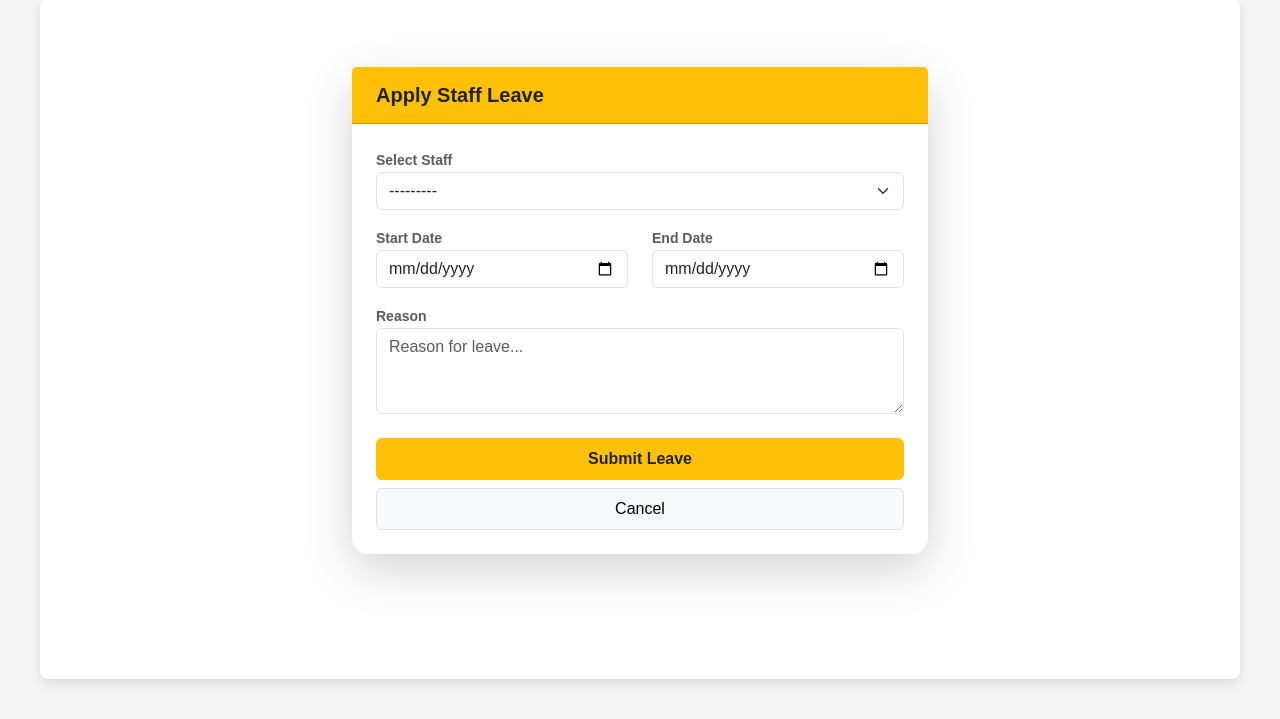
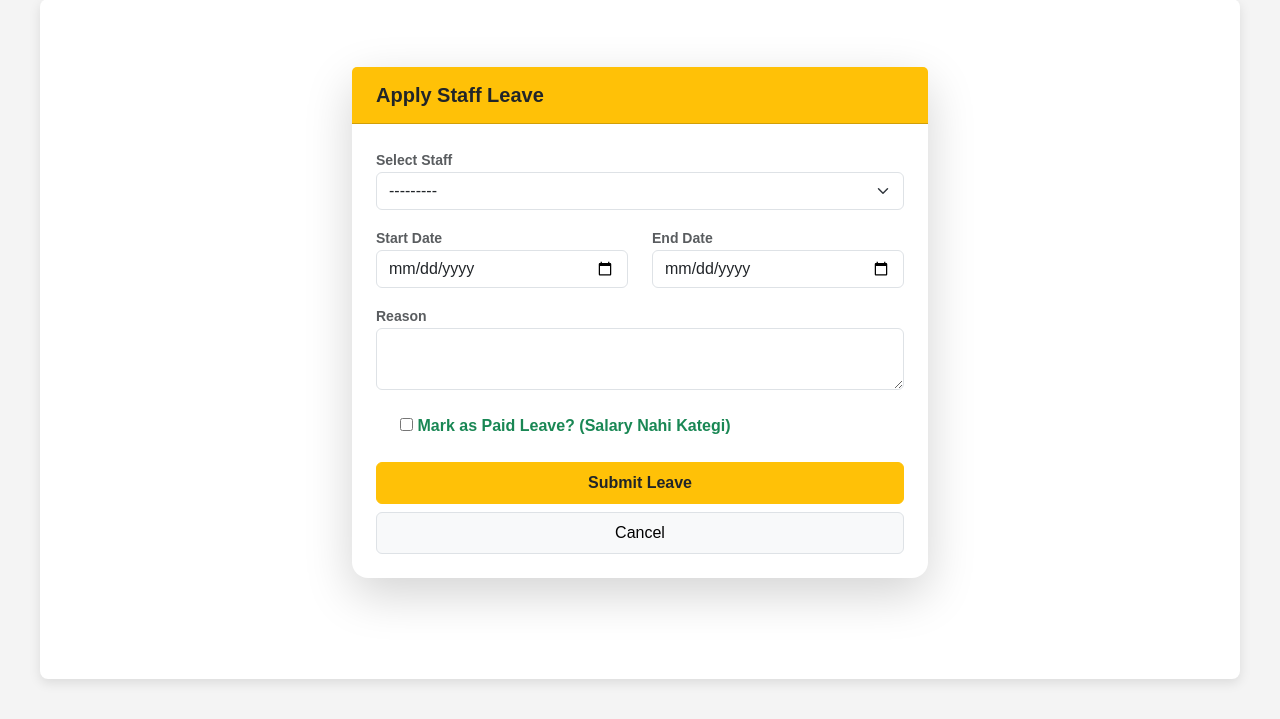
Before and after one commit to sanjay-01-01/canteen-manager, a Django app: page /management/staff/apply-leave/ in a window 1280 px wide. Shown: the part 137-856 px from the top of the page. Run offline with Django 5.2, Linux system fonts and the light colour scheme; a user stored in the database is signed in; data comes from the database, SQL or seed files in the repository; both versions use the stored data as it was after the commit.

```diff
--- a/management/forms.py
+++ b/management/forms.py
@@ -72,14 +72,18 @@ class ConsumptionForm(forms.ModelForm):
 
   # Upar import me StaffLeave add karna na bhulein
 
+# management/forms.py
+
 class StaffLeaveForm(forms.ModelForm):
     class Meta:
         model = StaffLeave
-        fields = ['staff', 'start_date', 'end_date', 'reason']
+        # 'is_paid_leave' field add karein 👇
+        fields = ['staff', 'start_date', 'end_date', 'reason', 'is_paid_leave']
 
         widgets = {
             'staff': forms.Select(attrs={'class': 'form-select'}),
             'start_date': forms.DateInput(attrs={'type': 'date', 'class': 'form-control'}),
             'end_date': forms.DateInput(attrs={'type': 'date', 'class': 'form-control'}),
-            'reason': forms.Textarea(attrs={'class': 'form-control', 'rows': 3, 'placeholder': 'Reason for leave...'}),
+            'reason': forms.Textarea(attrs={'class': 'form-control', 'rows': 2}),
+            # Checkbox ke liye alag widget ki zarurat nahi, Django default checkbox dega
         }
--- a/management/models.py
+++ b/management/models.py
@@ -84,11 +84,10 @@ class StaffLeave(models.Model):
 
     # छुट्टी शुरू होने की तारीख
     start_date = models.DateField(verbose_name="Start Date")
-
     # छुट्टी समाप्त होने की तारीख
     end_date = models.DateField(verbose_name="End Date")
-
     reason = models.TextField(null=True, blank=True, verbose_name="Reason for Leave")
+    is_paid_leave = models.BooleanField(default=False, verbose_name="Paid Leave (Don't Cut Salary)")
 
     def total_days(self):
         """Calculates the total number of days in the leave period (inclusive)"""
@@ -101,6 +100,7 @@ class StaffLeave(models.Model):
     total_days.short_description = 'Total Days' # एडमिन पैनल में दिखने वाला नाम
 
     def __str__(self):
+        status = "Paid" if self.is_paid_leave else "Unpaid"
         return f"{self.staff.name} - {self.start_date} to {self.end_date}"
 
     class Meta:
@@ -242,3 +242,23 @@ class DailyEntry(models.Model):
         verbose_name_plural = "Daily Entries"
         unique_together = ('canteen', 'date') # एक कैंटीन में एक दिन में सिर्फ एक एंट्री
         ordering = ['-date', 'canteen__name']
+
+class Payroll(models.Model):
+    staff = models.ForeignKey(Staff, on_delete=models.CASCADE)
+    month = models.DateField() # Sirf month aur year store karenge (e.g., 1st Dec 2025)
+    total_days = models.IntegerField(default=30)
+    working_days = models.IntegerField(default=0)
+
+    # Leaves breakdown
+    paid_leaves = models.IntegerField(default=0)
+    unpaid_leaves = models.IntegerField(default=0)
+
+    # Money breakdown
+    base_salary = models.DecimalField(max_digits=10, decimal_places=2)
+    deduction_amount = models.DecimalField(max_digits=10, decimal_places=2, default=0)
+    net_salary = models.DecimalField(max_digits=10, decimal_places=2)
+
+    generated_on = models.DateField(auto_now_add=True)
+
+    def __str__(self):
+        return f"Payslip: {self.staff.name} - {self.month.strftime('%B %Y')}"
--- a/management/templates/management/apply_leave.html
+++ b/management/templates/management/apply_leave.html
@@ -32,7 +32,12 @@
                     <label class="fw-bold small text-muted">Reason</label>
                     {{ form.reason }}
                 </div>
-
+                <div class="mb-4 form-check">
+                    {{ form.is_paid_leave }}
+                    <label class="form-check-label fw-bold text-success" for="{{ form.is_paid_leave.id_for_label }}">
+                        Mark as Paid Leave? (Salary Nahi Kategi)
+                    </label>
+                </div>
                 <div class="d-grid gap-2">
                     <button type="submit" class="btn btn-warning fw-bold text-dark py-2">Submit Leave</button>
                     <a href="{% url 'staff_list' %}" class="btn btn-light border py-2">Cancel</a>
--- a/management/urls.py
+++ b/management/urls.py
@@ -22,4 +22,5 @@ urlpatterns = [
     path('canteen/<int:canteen_id>/download-excel/', views.export_canteen_excel, name='export_canteen_excel'),
     path('staff/apply-leave/', views.apply_leave, name='apply_leave'),
     path('staff/leave-history/', views.staff_leave_history, name='staff_leave_history'),
+    path('payroll/', views.generate_payroll, name='generate_payroll'),
 ]
--- a/management/views.py
+++ b/management/views.py
@@ -15,6 +15,8 @@ import openpyxl
 from openpyxl.styles import Font, Alignment, PatternFill, Border, Side
 from openpyxl.utils import get_column_letter  # <--- Ye line add karein
 from .forms import StaffLeaveForm
+import calendar
+from django.db.models import Count, Q
 
 # ==========================================
 # 1. डैशबोर्ड (Home Dashboard)
@@ -758,3 +760,85 @@ def staff_leave_history(request):
         'today': date.today()
     }
     return render(request, 'management/staff_leave_history.html', context)
+
+
+@login_required
+def generate_payroll(request):
+    # Default: Current Month
+    today = date.today()
+    selected_month = request.GET.get('month', today.month)
+    selected_year = request.GET.get('year', today.year)
+
+    selected_month = int(selected_month)
+    selected_year = int(selected_year)
+
+    # 1. Mahine ke total din nikalo (28, 30, ya 31)
+    _, num_days = calendar.monthrange(selected_year, selected_month)
+
+    payroll_data = []
+
+    all_staff = Staff.objects.all()
+
+    for staff in all_staff:
+        # Salary Calculation Logic
+
+        # A. Total Unpaid Leaves Count karo
+        # Hum filter karenge: Staff wahi ho + Mahina/Saal wahi ho + Paid Leave FALSE ho
+        unpaid_leaves_count = 0
+        leaves = StaffLeave.objects.filter(
+            staff=staff,
+            start_date__year=selected_year,
+            start_date__month=selected_month,
+            is_paid_leave=False  # <--- SIRF UNPAID GINO
+        )
+
+        for leave in leaves:
+            # Leave duration nikalo (End - Start + 1)
+            duration = (leave.end_date - leave.start_date).days + 1
+            unpaid_leaves_count += duration
+
+        # B. Paid Leaves Count (Just for info)
+        paid_leaves_count = 0
+        p_leaves = StaffLeave.objects.filter(
+            staff=staff,
+            start_date__year=selected_year,
+            start_date__month=selected_month,
+            is_paid_leave=True   # <--- PAID VALI
+        )
+        for pl in p_leaves:
+            duration = (pl.end_date - pl.start_date).days + 1
+            paid_leaves_count += duration
+
+        # C. Calculation 🧮
+        # Per Day Salary = Monthly / Total Days (e.g. 15000 / 30 = 500)
+        if num_days > 0:
+            per_day_salary = staff.monthly_salary / num_days
+        else:
+            per_day_salary = 0
+
+        deduction = unpaid_leaves_count * per_day_salary
+        net_salary = staff.monthly_salary - deduction
+
+        # Working Days (Present)
+        present_days = num_days - unpaid_leaves_count
+        # Note: Paid leave ko hum working day hi mante hain salary ke hisab se
+
+        payroll_data.append({
+            'staff': staff,
+            'total_days': num_days,
+            'present_days': present_days,
+            'paid_leaves': paid_leaves_count,
+            'unpaid_leaves': unpaid_leaves_count,
+            'per_day': round(per_day_salary, 2),
+            'base_salary': staff.monthly_salary,
+            'deduction': round(deduction, 2),
+            'net_salary': round(net_salary, 2)
+        })
+
+    context = {
+        'payroll_data': payroll_data,
+        'month': selected_month,
+        'year': selected_year,
+        'month_name': calendar.month_name[selected_month]
+    }
+    return render(request, 'management/payroll_dashboard.html', context)
```
Also changed, not shown: management/templates/management/payroll_dashboard.html (added, +67 -0 lines), db.sqlite3, management/migrations/0021_staffleave_is_paid_leave_payroll.py (added).
